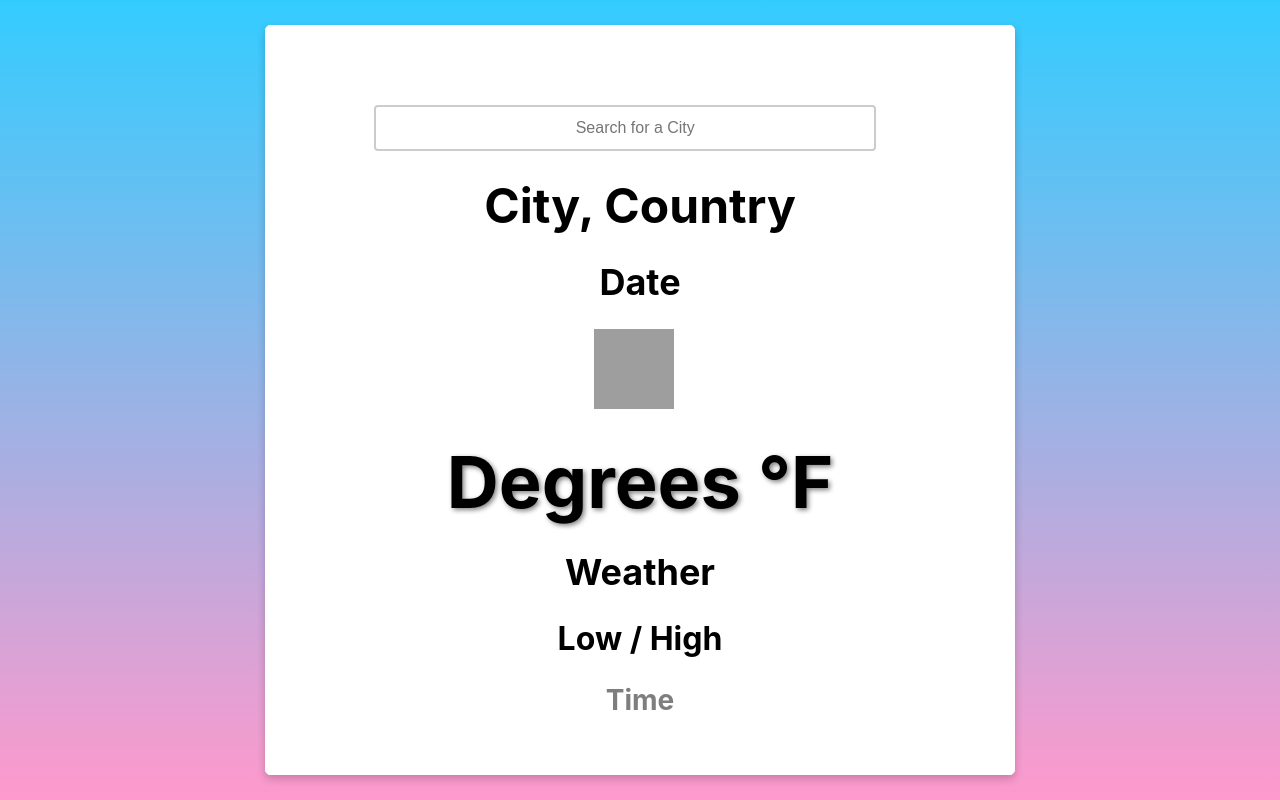
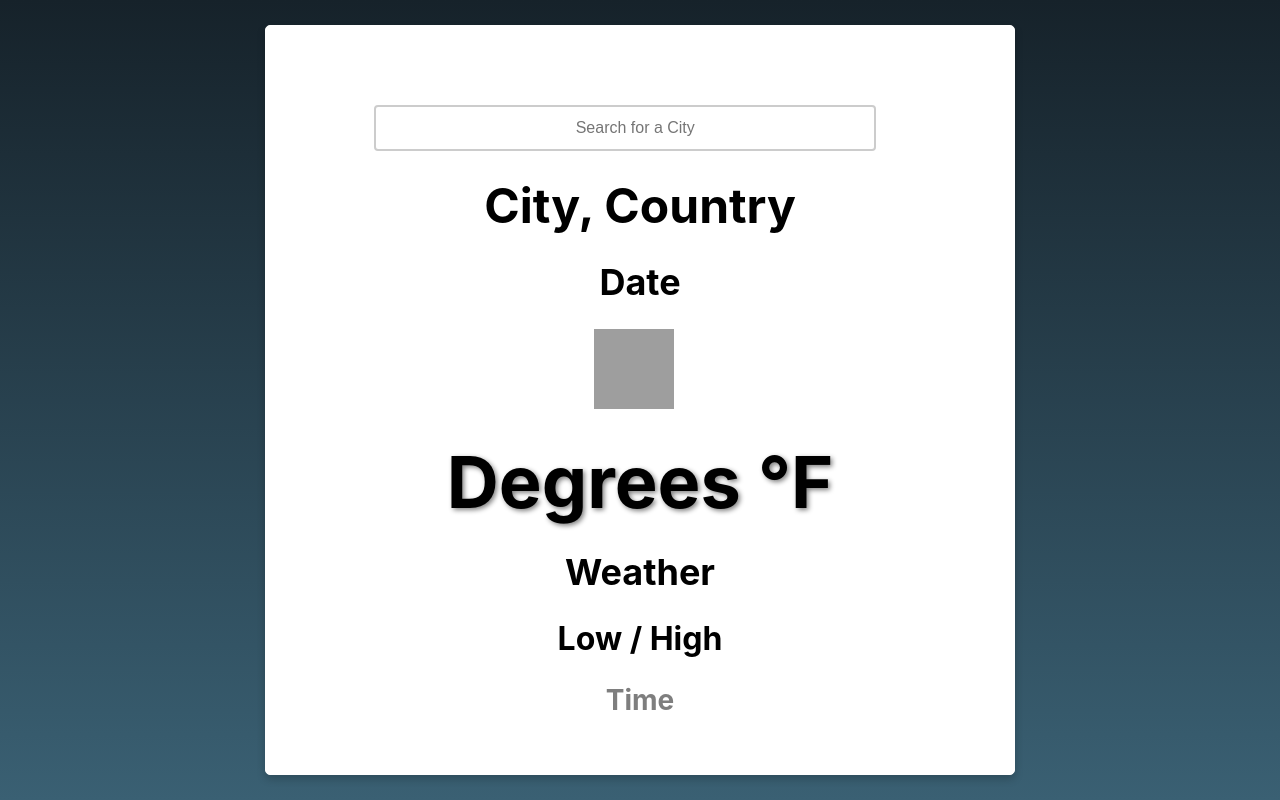
Before and after one commit to jonathanwong110/weather-app, a plain HTML site: page index.html in a window 1280 px wide. Drawn offline with nearby package versions, Linux system fonts and the light colour scheme; grey boxes are pictures that could not be loaded.

Commit message:
changed the background gradient

```diff
--- a/style.css
+++ b/style.css
@@ -11,7 +11,7 @@ body {
   justify-content: center;
   flex-direction: column;
   align-items: center;
-  background: linear-gradient(to bottom, #33ccff 0%, #ff99cc 100%);
+  background: linear-gradient(to bottom, #16222A 0%, #3A6073 100%);
   font-family: -apple-system,BlinkMacSystemFont,"Segoe UI",Roboto,"Helvetica Neue",Arial,sans-serif,"Apple Color Emoji","Segoe UI Emoji","Segoe UI Symbol";
   color: black;
   font-weight: bold;
```
